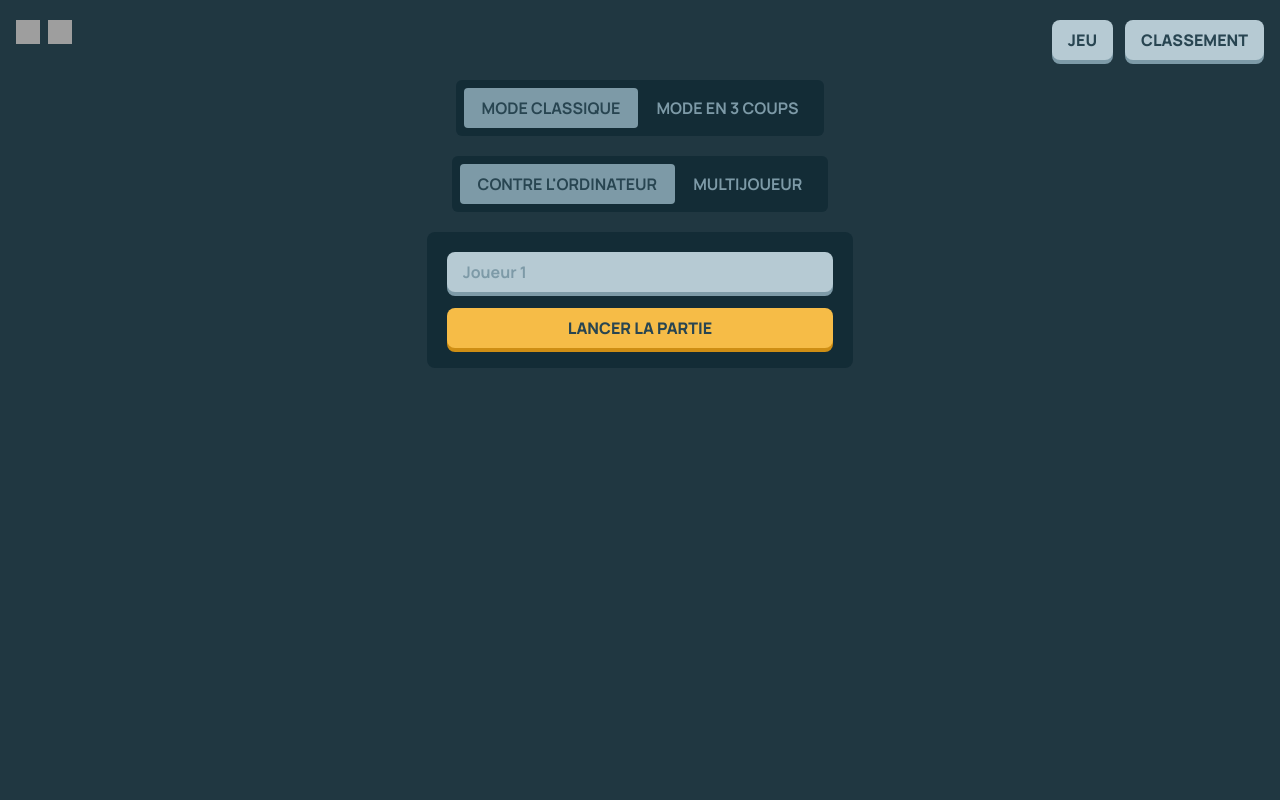
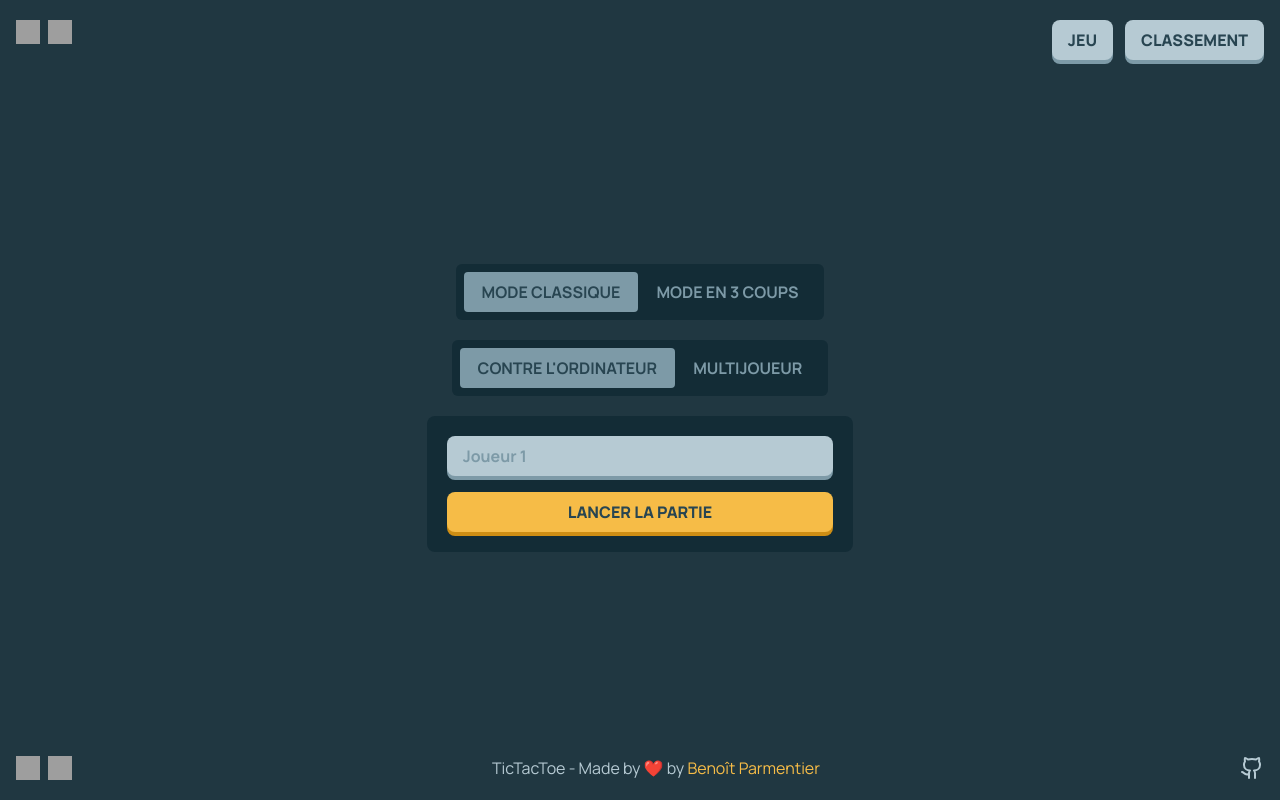
Before and after one commit to BenoitPrmt/tic-tac-toe-react, a React (Vite) app: page /scoreboard in a window 1280 px wide. Built offline with nearby package versions, Linux system fonts and the light colour scheme; grey boxes are pictures that could not be loaded.

Commit message:
feat(footer): added footer

```diff
--- a/src/App.tsx
+++ b/src/App.tsx
@@ -3,6 +3,7 @@ import Header from "./components/Header.tsx";
 import HomePage from "./pages/HomePage.tsx";
 import Layout from "./components/Layout.tsx";
 import GamePage from "./pages/GamePage.tsx";
+import Footer from "./components/Footer.tsx";
 
 function App() {
     return (
@@ -14,6 +15,7 @@ function App() {
                     <Route path="/game" element={<GamePage/>}/>
                     <Route path="/scoreboard" element={<HomePage/>}/>
                 </Routes>
+                <Footer />
             </Layout>
         </>
     )
--- /dev/null
+++ b/src/components/Footer.tsx
@@ -0,0 +1,27 @@
+import Logo from "./Logo.tsx";
+import {Link} from "react-router";
+import {GithubIcon} from "lucide-react";
+
+const Footer = () => {
+    return (
+        <header>
+            <nav className={"flex flex-row justify-between py-5 px-4"}>
+                <div className="flex flex-row space-y-3">
+                    <Link to={"/"}>
+                        <Logo />
+                    </Link>
+                </div>
+                <div>
+                    <p className={"text-grey-light"}>TicTacToe - Made by ❤️ by <a href="https://benoit.fun" target="_blank" className="text-secondary">Benoît Parmentier</a></p>
+                </div>
+                <div className="flex flex-row space-x-3">
+                    <a href={"https://github.com/BenoitPrmt"} target="_blank" className="text-grey-light">
+                        <GithubIcon />
+                    </a>
+                </div>
+            </nav>
+        </header>
+    );
+};
+
+export default Footer;
--- a/src/components/Layout.tsx
+++ b/src/components/Layout.tsx
@@ -6,8 +6,8 @@ type LayoutProps = {
 
 const Layout = ({ children }: LayoutProps) => {
     return (
-        <div className="bg-grey-dark h-[100vh]">
-            <div className={"container mx-auto"}>
+        <div className="bg-grey-dark">
+            <div className={"container mx-auto flex flex-col h-screen justify-between"}>
                 {children}
             </div>
         </div>
```
